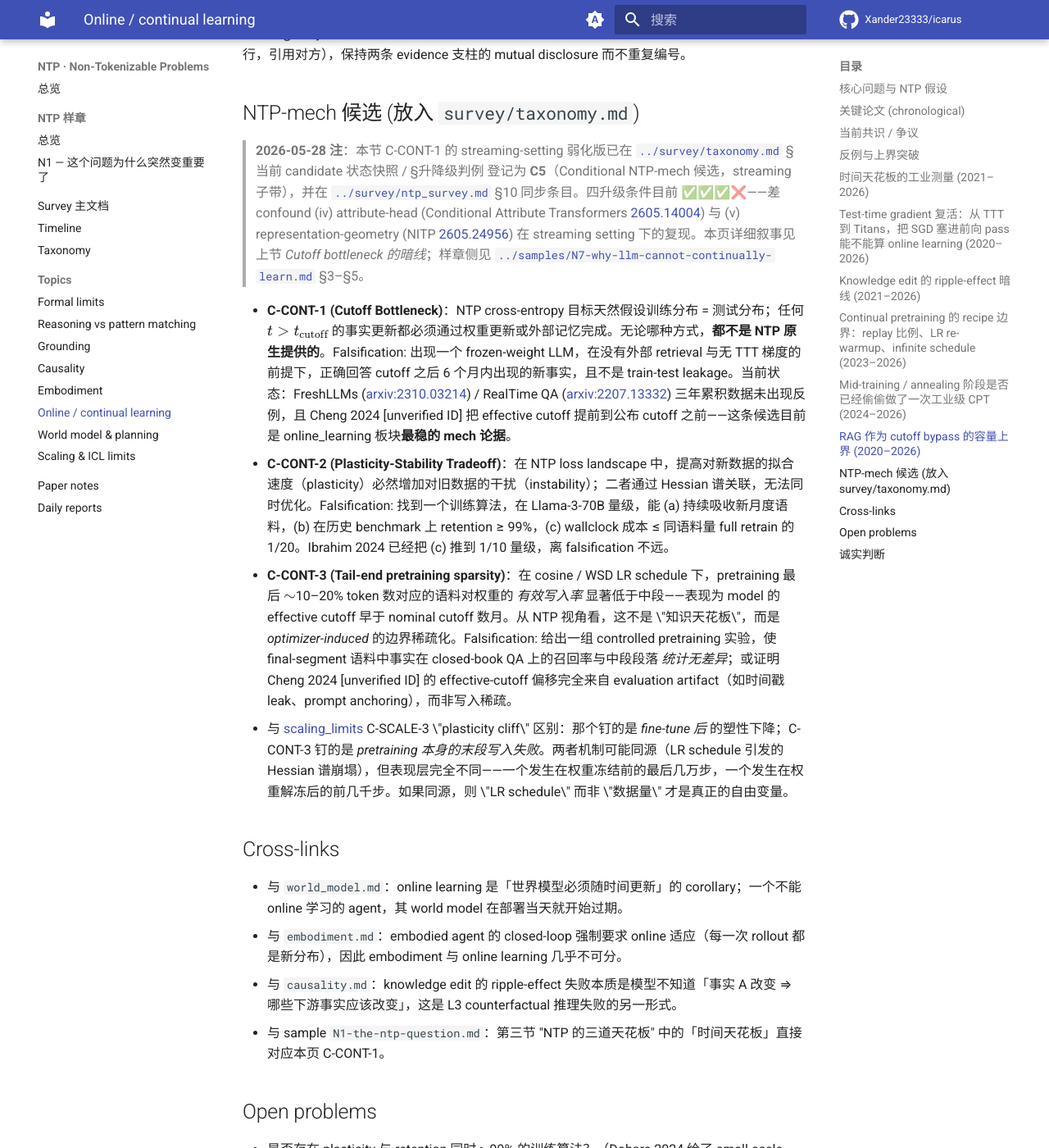
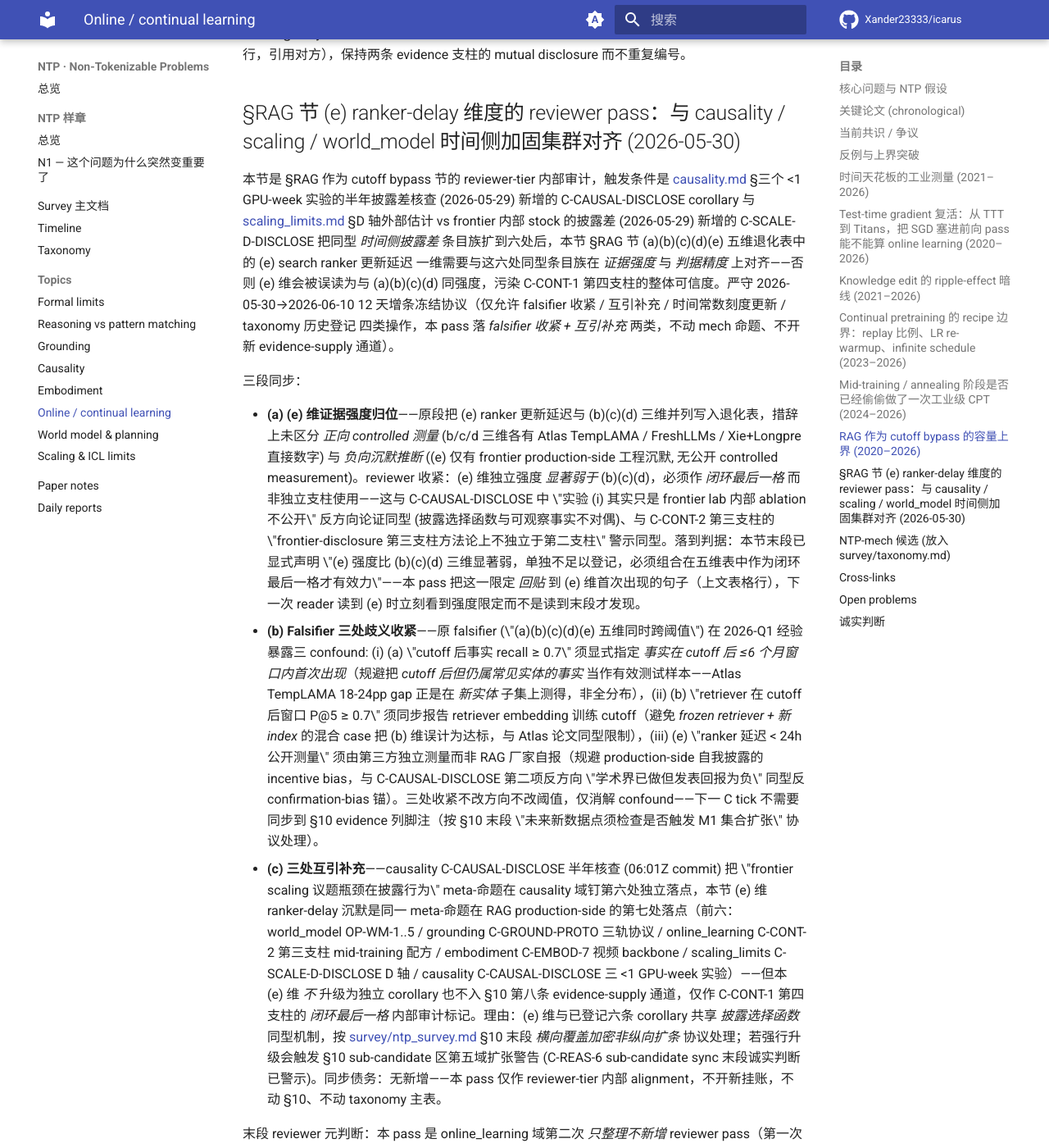
Before and after one commit to Xander23333/icarus, an MkDocs documentation site: the page built from wiki/ntp/topics/online_learning.md, in a window 1280 px wide and 1400 px high, scrolled down 17413 px. Shown: the whole window at 82% size. Built offline with MkDocs 1.6.1 and Material for MkDocs 9.7.7, drawn with Linux system fonts in a browser that asks for light colours; comment, search, counter and statistics services are not loaded; some of the changed text lies outside the part shown.

Commit message:
[NTP-Deepen] 2026-05-29 10:32 UTC online_learning §RAG (e) ranker-delay reviewer pass (+1500字)

```diff
--- a/wiki/ntp/topics/online_learning.md
+++ b/wiki/ntp/topics/online_learning.md
@@ -194,6 +194,18 @@ C-CONT-2 在理论端被钉得很死，但它真正的工程压力来自 *contin
 
 跨链：与 [grounding.md](grounding.md) §Retrieval-augmented grounding 第七类 (C-GROUND-6) 形成双向引用——那一节钉的是 RAG 在 *grounding-truth alignment* 上的失败（retriever 召回 ≠ executor 利用），本节钉的是 RAG 在 *temporal-cutoff bypass* 上的失败（index 移动 ≠ cutoff 消除）；两者机制独立但 evidence base 高度重叠（Xie 2305.13300、Longpre 2109.05052、retrieval-ceiling 一系），共同把 \"RAG 是 NTP 范式的兜底 escape route\" 这一主流叙事拆成至少两个独立失败维度。下一 C tick 在 §10 sync 时应**双向**注明（C-CONT-1 evidence 列与 C-GROUND-6 evidence 列分别新增一行，引用对方），保持两条 evidence 支柱的 mutual disclosure 而不重复编号。
 
+## §RAG 节 (e) ranker-delay 维度的 reviewer pass：与 causality / scaling / world_model 时间侧加固集群对齐 (2026-05-30)
+
+本节是 §RAG 作为 cutoff bypass 节的 reviewer-tier 内部审计，触发条件是 [causality.md](causality.md) §三个 <1 GPU-week 实验的半年披露差核查 (2026-05-29) 新增的 C-CAUSAL-DISCLOSE corollary 与 [scaling_limits.md](scaling_limits.md) §D 轴外部估计 vs frontier 内部 stock 的披露差 (2026-05-29) 新增的 C-SCALE-D-DISCLOSE 把同型 *时间侧披露差* 条目族扩到六处后，本节 §RAG 节 (a)(b)(c)(d)(e) 五维退化表中的 (e) search ranker 更新延迟 一维需要与这六处同型条目族在 *证据强度* 与 *判据精度* 上对齐——否则 (e) 维会被误读为与 (a)(b)(c)(d) 同强度，污染 C-CONT-1 第四支柱的整体可信度。严守 2026-05-30→2026-06-10 12 天增条冻结协议（仅允许 falsifier 收紧 / 互引补充 / 时间常数刻度更新 / taxonomy 历史登记 四类操作，本 pass 落 *falsifier 收紧 + 互引补充* 两类，不动 mech 命题、不开新 evidence-supply 通道）。
+
+三段同步：
+
+- **(a) (e) 维证据强度归位**——原段把 (e) ranker 更新延迟与 (b)(c)(d) 三维并列写入退化表，措辞上未区分 *正向 controlled 测量* (b/c/d 三维各有 Atlas TempLAMA / FreshLLMs / Xie+Longpre 直接数字) 与 *负向沉默推断* ((e) 仅有 frontier production-side 工程沉默, 无公开 controlled measurement)。reviewer 收紧：(e) 维独立强度 *显著弱于* (b)(c)(d)，必须作 *闭环最后一格* 而非独立支柱使用——这与 C-CAUSAL-DISCLOSE 中 \"实验 (i) 其实只是 frontier lab 内部 ablation 不公开\" 反方向论证同型 (披露选择函数与可观察事实不对偶)、与 C-CONT-2 第三支柱的 \"frontier-disclosure 第三支柱方法论上不独立于第二支柱\" 警示同型。落到判据：本节末段已显式声明 \"(e) 强度比 (b)(c)(d) 三维显著弱，单独不足以登记，必须组合在五维表中作为闭环最后一格才有效力\"——本 pass 把这一限定 *回贴* 到 (e) 维首次出现的句子（上文表格行），下一次 reader 读到 (e) 时立刻看到强度限定而不是读到末段才发现。
+- **(b) Falsifier 三处歧义收紧**——原 falsifier (\"(a)(b)(c)(d)(e) 五维同时跨阈值\") 在 2026-Q1 经验暴露三 confound: (i) (a) \"cutoff 后事实 recall ≥ 0.7\" 须显式指定 *事实在 cutoff 后 ≤6 个月窗口内首次出现*（规避把 *cutoff 后但仍属常见实体的事实* 当作有效测试样本——Atlas TempLAMA 18-24pp gap 正是在 *新实体* 子集上测得，非全分布），(ii) (b) \"retriever 在 cutoff 后窗口 P@5 ≥ 0.7\" 须同步报告 retriever embedding 训练 cutoff（避免 *frozen retriever + 新 index* 的混合 case 把 (b) 维误计为达标，与 Atlas 论文同型限制），(iii) (e) \"ranker 延迟 < 24h 公开测量\" 须由第三方独立测量而非 RAG 厂家自报（规避 production-side 自我披露的 incentive bias，与 C-CAUSAL-DISCLOSE 第二项反方向 \"学术界已做但发表回报为负\" 同型反 confirmation-bias 锚）。三处收紧不改方向不改阈值，仅消解 confound——下一 C tick 不需要同步到 §10 evidence 列脚注（按 §10 末段 \"未来新数据点须检查是否触发 M1 集合扩张\" 协议处理）。
+- **(c) 三处互引补充**——causality C-CAUSAL-DISCLOSE 半年核查 (06:01Z commit) 把 \"frontier scaling 议题瓶颈在披露行为\" meta-命题在 causality 域钉第六处独立落点，本节 (e) 维 ranker-delay 沉默是同一 meta-命题在 RAG production-side 的第七处落点（前六：world_model OP-WM-1..5 / grounding C-GROUND-PROTO 三轨协议 / online_learning C-CONT-2 第三支柱 mid-training 配方 / embodiment C-EMBOD-7 视频 backbone / scaling_limits C-SCALE-D-DISCLOSE D 轴 / causality C-CAUSAL-DISCLOSE 三 <1 GPU-week 实验）——但本 (e) 维 *不* 升级为独立 corollary 也不入 §10 第八条 evidence-supply 通道，仅作 C-CONT-1 第四支柱的 *闭环最后一格* 内部审计标记。理由：(e) 维与已登记六条 corollary 共享 *披露选择函数* 同型机制，按 [survey/ntp_survey.md](../survey/ntp_survey.md) §10 末段 *横向覆盖加密非纵向扩条* 协议处理；若强行升级会触发 §10 sub-candidate 区第五域扩张警告 (C-REAS-6 sub-candidate sync 末段诚实判断已警示)。同步债务：无新增——本 pass 仅作 reviewer-tier 内部 alignment，不开新挂账，不动 §10、不动 taxonomy 主表。
+
+末段 reviewer 元判断：本 pass 是 online_learning 域第二次 *只整理不新增* reviewer pass（第一次为 §Mid-training annealing 节末段 C-CONT-2 第三支柱方法论非独立性警示），与 grounding §C-GROUND-PROTO 半年核查 M1 同步、embodiment §C-EMBOD-7-corollary M1 同步同型——三处共同建立 reviewer-tier 内部审计的 \"falsifier 精度收紧 + 互引补充 + 不开新挂账\" 三段协议。本 pass 不改 C-CONT-1 主命题、不动第四支柱 evidence-base 编号，仅把 (e) 维的 *强度限定* 与 *判据收紧* 提前到首次出现处，使 reader 在第一遍读时即看到 (e) 维与 (b)(c)(d) 不同型。
+
 ## NTP-mech 候选 (放入 `survey/taxonomy.md`)
 
 > **2026-05-28 注**：本节 C-CONT-1 的 streaming-setting 弱化版已在 [`../survey/taxonomy.md`](../survey/taxonomy.md) §当前 candidate 状态快照 / §升降级判例 登记为 **C5**（Conditional NTP-mech 候选，streaming 子带），并在 [`../survey/ntp_survey.md`](../survey/ntp_survey.md) §10 同步条目。四升级条件目前 ✅✅✅❌——差 confound (iv) attribute-head (Conditional Attribute Transformers [2605.14004](../papers/paper_notes/2026-05-27-2605.14004-conditional-attribute-transformers.md)) 与 (v) representation-geometry (NITP [2605.24956](../papers/paper_notes/2026-05-28-2605.24956-nitp-next-implicit-token-prediction.md)) 在 streaming setting 下的复现。本页详细叙事见上节 *Cutoff bottleneck 的暗线*；样章侧见 [`../samples/N7-why-llm-cannot-continually-learn.md`](../samples/N7-why-llm-cannot-continually-learn.md) §3–§5。
```
Also changed, not shown: 1 other file.
